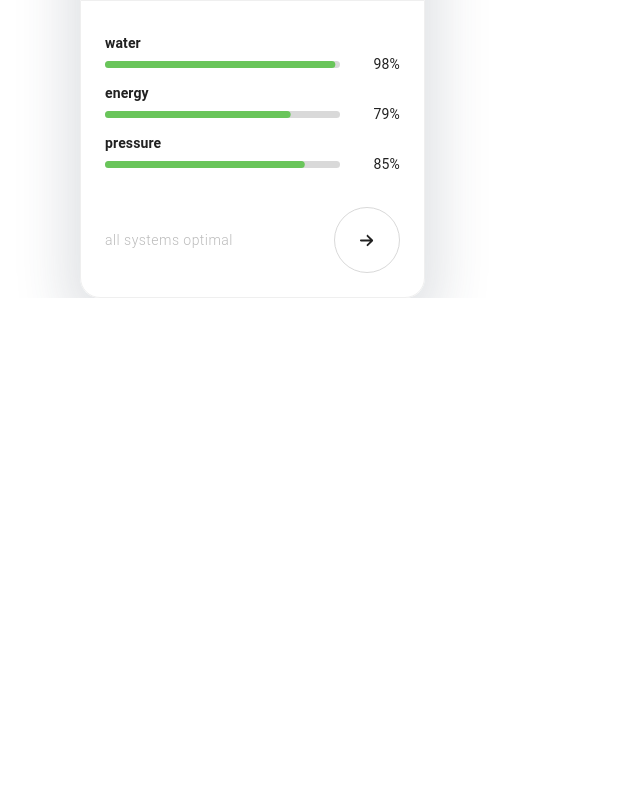
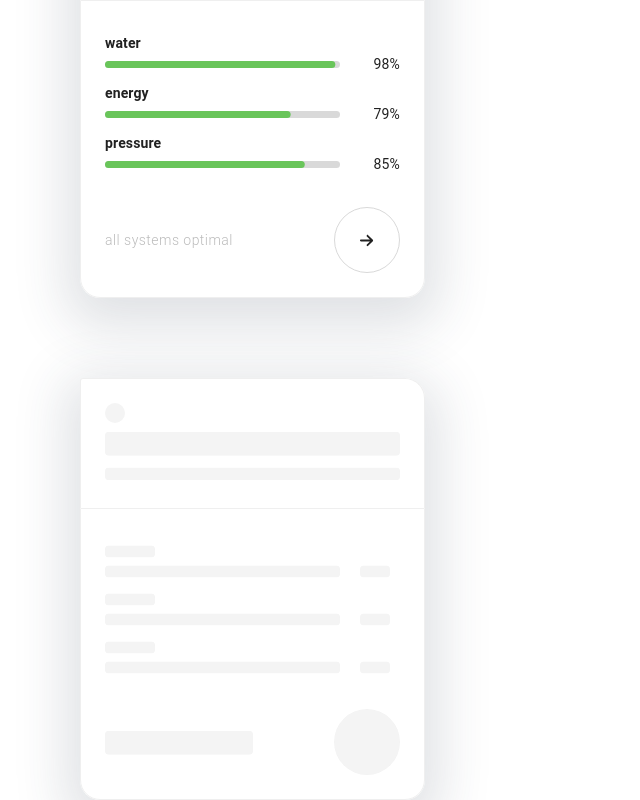
Before and after one commit to KevinKra/nextjs-template, a Next.js app: page / in a window 1280 px wide. Shown: the part 699-1499 px from the top of the page, without its empty margins (0-640 px from the left). Before the commit the page ends 997 px from the top, so only its background shows below. Built offline with nearby package versions, Linux system fonts and the light colour scheme.

Commit message:
initial build of skeleton feature

```diff
--- a/src/components/molecules/StatusBar/index.tsx
+++ b/src/components/molecules/StatusBar/index.tsx
@@ -1,15 +1,29 @@
 import React from "react";
-import { Typography, LinearProgress, styled, css } from "@mui/material";
-import { statusTypes } from "../UnitSnapshot";
+import {
+  Typography,
+  LinearProgress,
+  styled,
+  css,
+  Skeleton,
+} from "@mui/material";
+import { ComponentStandards, statusTypes } from "../UnitSnapshot";
 
-interface IStatusBar {
+interface IStatusBar extends ComponentStandards {
   title: string;
   value: number;
   variant: statusTypes;
 }
 
 const StatusBar = ({ ...props }: IStatusBar) => {
-  return (
+  return props.loading ? (
+    <Wrapper className="loading-StatusBar">
+      <Skeleton variant="text" height={20} width={50} />
+      <StatusRow {...props}>
+        <Skeleton variant="text" height={20} />
+        <Skeleton variant="text" height={20} width={30} />
+      </StatusRow>
+    </Wrapper>
+  ) : (
     <Wrapper>
       <div>
         <Typography fontWeight="bold">{props.title}</Typography>
--- a/src/components/molecules/UnitSnapshot/index.tsx
+++ b/src/components/molecules/UnitSnapshot/index.tsx
@@ -1,5 +1,13 @@
 import React from "react";
-import { Button, css, Icon, Paper, styled, Typography } from "@mui/material";
+import {
+  Button,
+  css,
+  Icon,
+  Paper,
+  Skeleton,
+  styled,
+  Typography,
+} from "@mui/material";
 import StatusBar from "../StatusBar";
 import { FontAwesomeIcon } from "@fortawesome/react-fontawesome";
 import {
@@ -12,13 +20,17 @@ import CircularButton from "../../atoms/CircularButton";
 
 export type statusTypes = "success" | "warning" | "error";
 
+export interface ComponentStandards {
+  loading?: boolean;
+}
+
 interface trackingStatus {
   type: "water" | "pressure" | "energy";
   value: number;
   status: statusTypes;
 }
 
-interface IUnitSnapshot {
+interface IUnitSnapshot extends ComponentStandards {
   title: string;
   uuid: string;
   water: trackingStatus;
@@ -27,6 +39,7 @@ interface IUnitSnapshot {
   inError: boolean;
 }
 
+// TODO - footer is not elegant
 const UnitSnapshot = ({ ...props }: IUnitSnapshot) => {
   return (
     <StyledPaper elevation={4}>
@@ -35,6 +48,13 @@ const UnitSnapshot = ({ ...props }: IUnitSnapshot) => {
           <FontAwesomeIcon icon={faCircleExclamation} size="lg" />
         </AlertTab>
       )}
+      {props.loading ? (
+        <Header className="header">
+          <Skeleton variant="circular" width={20} height={20} />
+          <Skeleton variant="text" height={40} />
+          <Skeleton variant="text" />
+        </Header>
+      ) : (
         <Header className="header" {...props}>
           {props.inError ? (
             <HealthMarker status="error" />
@@ -52,26 +72,45 @@ const UnitSnapshot = ({ ...props }: IUnitSnapshot) => {
             <Typography variant="overline">{props.uuid}</Typography>
           </div>
         </Header>
+      )}
       <Main>
         <div className="unit-snapshot-status-bars">
           <StatusBar
+            loading={props.loading}
             title={props.water.type}
             value={props.water.value}
             variant={props.water.status}
           />
           <StatusBar
+            loading={props.loading}
             title={props.energy.type}
             value={props.energy.value}
             variant={props.energy.status}
           />
           <StatusBar
+            loading={props.loading}
             title={props.pressure.type}
             value={props.pressure.value}
             variant={props.pressure.status}
           />
         </div>
         <div className="footer">
-          {props.inError ? (
+          {props.loading ? (
+            <>
+              <Skeleton
+                className="error-status-msg"
+                variant="text"
+                height={40}
+                width="100%"
+              />
+              <Skeleton
+                className="visit-unit-button"
+                variant="circular"
+                height={66}
+                width={66}
+              />
+            </>
+          ) : props.inError ? (
             <>
               <Typography variant="caption" className="error-status-msg">
                 systems suboptimal
--- a/src/pages/index.tsx
+++ b/src/pages/index.tsx
@@ -25,6 +25,15 @@ export default function Home() {
         inError={true}
       />
       <UnitSnapshot
+        title="Unit #1"
+        uuid="abcd-1234-efgh-5678"
+        water={{ type: "water", value: 98, status: "success" }}
+        energy={{ type: "energy", value: 79, status: "success" }}
+        pressure={{ type: "pressure", value: 85, status: "success" }}
+        inError={false}
+      />
+      <UnitSnapshot
+        loading={true}
         title="Unit #1"
         uuid="abcd-1234-efgh-5678"
         water={{ type: "water", value: 98, status: "success" }}
```
Lines whose indentation alone changed are shown as unchanged.
